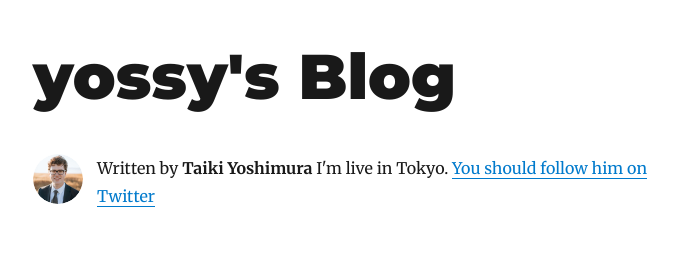
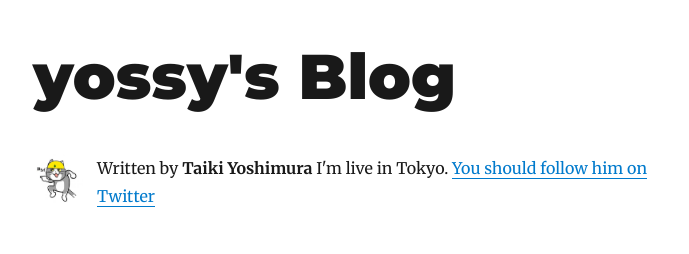
Before and after one commit to Taiki0806/Blog, a Gatsby site: page / in a window 1280 px wide. Shown: the top 254 px of the page, without its empty margins (292-981 px from the left). Built offline with nearby package versions, Linux system fonts and the light colour scheme; Gatsby itself is replaced by a stand-in of ours; some packages are replaced by stand-ins of ours.

Commit message:
icon画像を差し替え

```diff
--- a/src/components/bio.js
+++ b/src/components/bio.js
@@ -14,7 +14,7 @@ import { rhythm } from "../utils/typography"
 const Bio = () => {
   const data = useStaticQuery(graphql`
     query BioQuery {
-      avatar: file(absolutePath: { regex: "/profile-pic.jpg/" }) {
+      avatar: file(absolutePath: { regex: "/ヨシ猫.jpeg/" }) {
         childImageSharp {
           fixed(width: 50, height: 50) {
             ...GatsbyImageSharpFixed
@@ -35,6 +35,7 @@ const Bio = () => {
     }
   `)
 
+  // gatsby-config.jsを参照
   const { author, social } = data.site.siteMetadata
   return (
     <div
```
